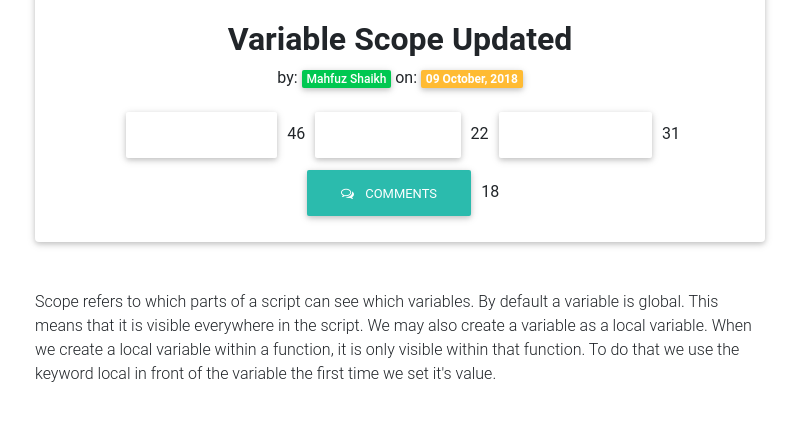
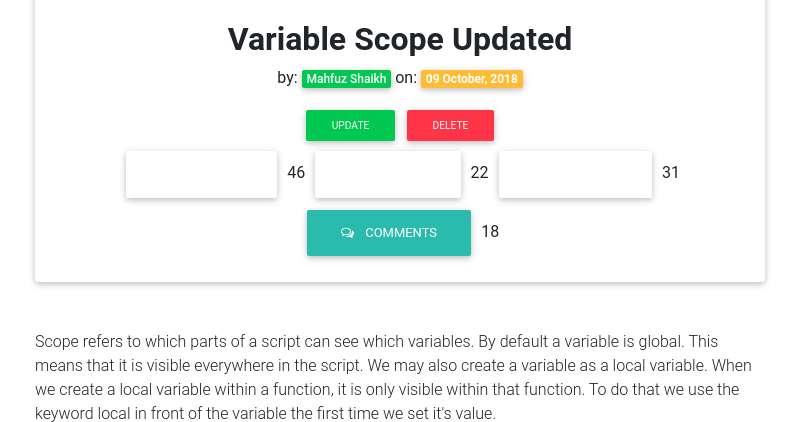
Before and after one commit to mah3uz/flask_blog, a Flask app: page /post/1 in a window 1280 px wide. Shown: the part 644-1066 px from the top of the page, without its empty margins (50-849 px from the left). Run offline with Flask 2, Linux system fonts and the light colour scheme; a user stored in the database is signed in; data comes from the database, SQL or seed files in the repository; both versions use the stored data as it was after the commit; some libraries are stand-ins or nearby versions.

Commit message:
Update & Delete Post

```diff
--- a/flaskblog/routes.py
+++ b/flaskblog/routes.py
@@ -1,7 +1,7 @@
 import os
 import secrets
 from PIL import Image
-from flask import render_template, url_for, flash, redirect, request
+from flask import render_template, url_for, flash, redirect, request, abort
 from flaskblog import app, db, bcrypt
 from flaskblog.forms import RegistrationForm, LoginForm, UpdateAccountForm, PostForm
 from flaskblog.models import User, Post
@@ -121,15 +121,56 @@ def logout():
 def new_post():
     form = PostForm()
     if form.validate_on_submit():
-        post = Post(title=form.title.data, content=form.content.data, author=current_user)
+        post = Post(title=form.title.data,
+                    content=form.content.data,
+                    author=current_user)
         db.session.add(post)
         db.session.commit()
         flash('Your Post has been created!', 'success')
         return redirect(url_for('home'))
-    return render_template('create_post.html', title='New Post', form=form)
+    return render_template('create_post.html', title='New Post', form=form, legend='New Post')
 
 
 @app.route("/post/<int:post_id>", methods=['GET', 'POST'])
 def post(post_id):
     post = Post.query.get_or_404(post_id)
     return render_template('post.html', title=post.title, post=post)
+
+
+@app.route("/post/<int:post_id>/update", methods=['GET', 'POST'])
+@login_required
+def update_post(post_id):
+    post = Post.query.get_or_404(post_id)
+    if post.author != current_user:
+        abort(403)
+
+    form = PostForm()
+
+    if form.validate_on_submit():
+        post.title = form.title.data
+        post.content = form.content.data
+        db.session.commit()
+
+        flash('Your Post has been updated successfuly!', 'success')
+        return redirect(url_for('post', post_id=post.id))
+    elif request.method == 'GET':
+        form.title.data = post.title
+        form.content.data = post.content
+        form.submit.label.text = 'Update'
+
+    return render_template('create_post.html',
+                           title='Update Post',
+                           form=form,
+                           legend='Update Post')
+
+
+@app.route("/post/<int:post_id>/delete", methods=['POST'])
+@login_required
+def delete_post(post_id):
+    post = Post.query.get_or_404(post_id)
+    if post.author != current_user:
+        abort(403)
+    db.session.delete(post)
+    db.session.commit()
+    flash('Your Post has been deleted successfuly!', 'warning')
+    return redirect(url_for('home'))
--- a/flaskblog/templates/create_post.html
+++ b/flaskblog/templates/create_post.html
@@ -15,7 +15,7 @@
             <div class="header peach-gradient">
 
                 <div class="row d-flex justify-content-center">
-                    <h3 class="white-text mb-0 py-2 font-weight-bold">New Post</h3>
+                    <h3 class="white-text mb-0 py-2 font-weight-bold">{{ legend }}</h3>
                 </div>
 
             </div>
--- a/flaskblog/templates/layout.html
+++ b/flaskblog/templates/layout.html
@@ -5,7 +5,7 @@
     <meta charset="utf-8">
     <meta name="viewport" content="width=device-width, initial-scale=1, shrink-to-fit=no">
     <meta http-equiv="x-ua-compatible" content="ie=edge">
-    <link rel="icon" href="{{ url_for('static', filename='favicon.png') }}" sizes="16x16" type="image/png">
+    <link rel="icon" href="{{ url_for('static', filename='favicon.ico') }}" sizes="16x16" type="image/png">
 
     {% if title %}
         <title>Flask Blog - {{ title }}</title>
--- a/flaskblog/templates/post.html
+++ b/flaskblog/templates/post.html
@@ -28,7 +28,20 @@
               <!-- Title -->
               <h2 class="font-weight-bold">{{ post.title }}</h2>
               <!-- Data -->
-              <p>by: <a class="badge badge-success"><strong>{{ post.author.username }}</strong></a> on: <span class="badge badge-warning">{{ post.post_date.strftime('%d %B, %Y') }}</span></p>
+              <div class="post-metadata">
+                  <p>by:
+                    <a class="badge badge-success">
+                      <strong>{{ post.author.username }}</strong>
+                    </a> on:
+                    <span class="badge badge-warning">{{ post.post_date.strftime('%d %B, %Y') }}</span>
+                  </p>
+                  {% if post.author == current_user %}
+                    <span>
+                        <a href="{{ url_for('update_post', post_id=post.id) }}" class="btn btn-success btn-sm m-1">Update</a>
+                        <button type="button" class="btn btn-danger btn-sm m-1" data-toggle="modal" data-target="#deletePostModal">Delete</button>
+                    </span>
+                  {% endif %}
+              </div>
               <!-- Social shares -->
               <div class="social-counters">
                 <!-- Facebook -->
@@ -79,4 +92,24 @@
     </section>
     <!-- Section: Blog v.4 -->
 
+    <!-- Delete Post Modal -->
+    <div class="modal fade" id="deletePostModal" tabindex="-1" role="dialog" aria-labelledby="deletePostModalLabel" aria-hidden="true">
+        <div class="modal-dialog" role="document">
+          <div class="modal-content">
+            <div class="modal-header">
+              <h5 class="modal-title" id="deletePostModalLabel">Do you really want to Delete this post?</h5>
+              <button type="button" class="close" data-dismiss="modal" aria-label="Close">
+                <span aria-hidden="true">&times;</span>
+              </button>
+            </div>
+            <div class="modal-footer">
+              <button type="button" class="btn btn-secondary" data-dismiss="modal">Close</button>
+              <form action="{{ url_for('delete_post', post_id=post.id) }}" method="POST">
+                <input type="submit" class="btn btn-md btn-danger" value="Delete">
+              </form>
+            </div>
+          </div>
+        </div>
+      </div>
+
 {% endblock content %}
--- a/requirements.txt
+++ b/requirements.txt
@@ -16,11 +16,13 @@ Flask-SQLAlchemy==2.3.2
 Flask-WTF==0.14.2
 future==0.16.0
 greenlet==0.4.15
+gunicorn==19.9.0
 idna==2.7
 itsdangerous==0.24
 Jinja2==2.10
 jinja2-time==0.2.0
 MarkupSafe==1.0
+Pillow==5.3.0
 poyo==0.4.1
 pycparser==2.19
 Pygments==2.2.0
```
Also changed, not shown: flaskblog/templates/home.html (+6 -4 lines), flaskblog/site.db.
